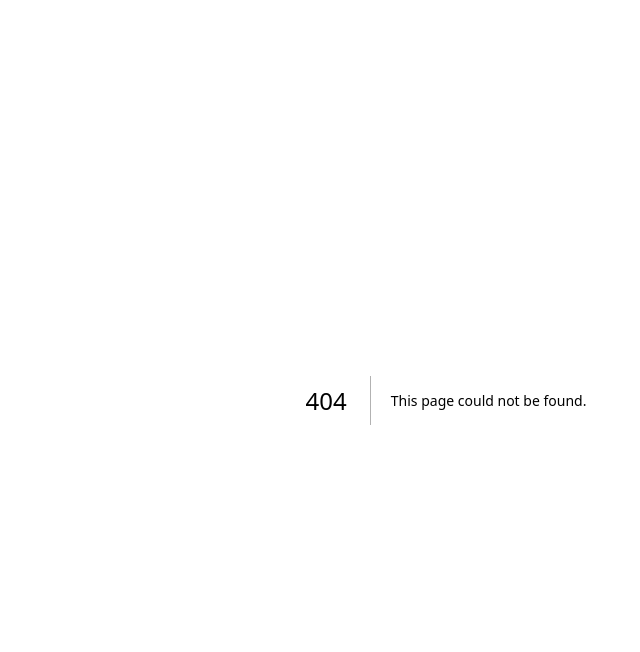
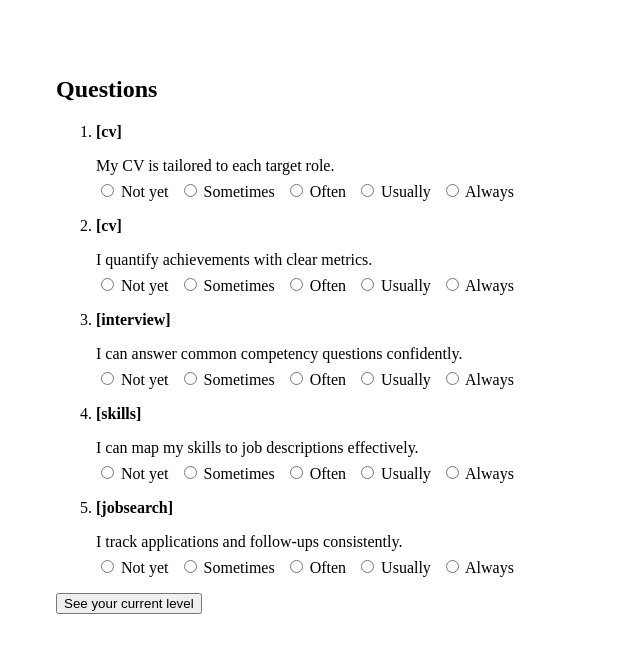
Before and after one commit to an170787-rekonet/rekonet, a Next.js app: page /assessment/questions in a window 1280 px wide. Before the commit this address had no page. Shown: the top 652 px of the page, without its empty margins (194-834 px from the left). Built offline with nearby package versions, Linux system fonts and the light colour scheme; no server answers; the database is empty.

Commit message:
Create page.jsx

```diff
--- /dev/null
+++ b/app/assessment/questions/page.jsx
@@ -0,0 +1,184 @@
+'use client';
+
+import { useEffect, useMemo, useState } from 'react';
+import { useRouter, useSearchParams } from 'next/navigation';
+
+// Small cookie reader (fallback language)
+function getCookie(name) {
+  if (typeof document === 'undefined') return null;
+  const m = document.cookie.match('(^|;)\\s*' + name + '\\s*=\\s*([^;]+)');
+  return m ? decodeURIComponent(m.pop()) : null;
+}
+
+// Demo questions (English)
+const QUESTIONS_EN = [
+  { id: 1, competency_key: 'cv', prompt: 'My CV is tailored to each target role.' },
+  { id: 2, competency_key: 'cv', prompt: 'I quantify achievements with clear metrics.' },
+  { id: 3, competency_key: 'interview', prompt: 'I can answer common competency questions confidently.' },
+  { id: 4, competency_key: 'skills', prompt: 'I can map my skills to job descriptions effectively.' },
+  { id: 5, competency_key: 'jobsearch', prompt: 'I track applications and follow-ups consistently.' },
+];
+
+// Minimal translations (you can add more later)
+// If a translation is missing, the UI still works (just English shown).
+const TRANSLATIONS = {
+  fr: {
+    1: 'Mon CV est adapté à chaque poste visé.',
+    2: 'Je quantifie mes réalisations avec des chiffres clairs.',
+    3: 'Je réponds avec confiance aux questions de compétence les plus courantes.',
+    4: 'Je fais correspondre mes compétences aux offres de manière efficace.',
+    5: 'Je suis mes candidatures et relances de façon régulière.',
+  },
+  ar: {
+    1: 'سيرتي الذاتية مُعدّة لكل وظيفة مستهدفة.',
+    2: 'أُقدّم إنجازاتي بأرقام واضحة.',
+    3: 'أستطيع الإجابة بثقة عن أسئلة الكفاءات الشائعة.',
+    4: 'أطابق مهاراتي مع تفاصيل الوظائف بفعالية.',
+    5: 'أُتابع طلباتي ومواعيد المتابعة باستمرار.',
+  },
+  pt: {
+    1: 'O meu CV é adaptado para cada vaga alvo.',
+    2: 'Quantifico resultados com métricas claras.',
+    3: 'Consigo responder com confiança às perguntas comportamentais comuns.',
+    4: 'Consigo mapear as minhas competências para as ofertas.',
+    5: 'Acompanho candidaturas e follow‑ups de forma consistente.',
+  },
+  so: {
+    1: 'CV‑gaygu wuxuu u habeeysan yahay shaqo kasta oo aan beegsanayo.',
+    2: 'Waxaan muujinayaa guulaha tiro ahaan.',
+    3: 'Waxaan si kalsooni leh uga jawaabaa su’aalaha caadiga ah ee kartida.',
+    4: 'Waxaan si wax ku ool ah ula jaanqaadaa xirfadahayga sharaxaadaha shaqada.',
+    5: 'Waxaan si joogto ah u diiwaangeliyaa codsiyada iyo la‑socodka.',
+  },
+  ur: {
+    1: 'میرا سی وی ہر ہدف شدہ رول کے مطابق ڈھالا ہوا ہے۔',
+    2: 'میں اپنی کامیابیاں واضح نمبروں کے ساتھ ظاہر کرتا/کرتی ہوں۔',
+    3: 'میں عام اہلیتی سوالات کا پُراعتماد جواب دے سکتا/سکتی ہوں۔',
+    4: 'میں اپنی مہارتوں کو ملازمت کی تفصیل سے مؤثر طریقے سے ملاتا/ملاتی ہوں۔',
+    5: 'میں درخواستوں اور فالو اپس کا باقاعدہ ریکارڈ رکھتا/رکھتی ہوں۔',
+  },
+};
+
+export default function QuestionsPage() {
+  const router = useRouter();
+  const sp = useSearchParams();
+  const assessment_id = sp.get('assessment_id') || 'demo';
+  const cookieLang = getCookie('rekonet_read_lang') || 'en';
+  const language = sp.get('language') || cookieLang;
+
+  const [questions, setQuestions] = useState([]);
+  const [answers, setAnswers] = useState({});
+  const [loading, setLoading] = useState(true);
+  const [err, setErr] = useState('');
+
+  // Load from API if available; otherwise use local demo list
+  useEffect(() => {
+    const load = async () => {
+      setLoading(true); setErr('');
+      try {
+        const res = await fetch(`/api/assessment/questions?language=${language}`);
+        if (res.ok) {
+          const json = await res.json();
+          if (json?.questions?.length) {
+            setQuestions(json.questions);
+            return;
+          }
+        }
+        // Fallback: local questions with translations
+        const t = TRANSLATIONS[language] || {};
+        const qs = QUESTIONS_EN.map(q => ({
+          id: q.id,
+          competency_key: q.competency_key,
+          english_prompt: q.prompt,
+          local_prompt: t[q.id] || null,
+        }));
+        setQuestions(qs);
+      } catch (e) {
+        setErr('Loading questions failed, showing demo set.');
+        const t = TRANSLATIONS[language] || {};
+        const qs = QUESTIONS_EN.map(q => ({
+          id: q.id,
+          competency_key: q.competency_key,
+          english_prompt: q.prompt,
+          local_prompt: t[q.id] || null,
+        }));
+        setQuestions(qs);
+      } finally {
+        setLoading(false);
+      }
+    };
+    load();
+  }, [language]);
+
+  const setValue = (qid, val) => setAnswers(prev => ({ ...prev, [qid]: val }));
+
+  const submit = async () => {
+    try {
+      // Try to save answers if API exists; otherwise just continue
+      const payload = {
+        assessment_id,
+        answers: Object.entries(answers).map(([qid, value]) => ({
+          question_id: Number(qid),
+          value: Number(value),
+        })),
+      };
+      if (payload.answers.length) {
+        try {
+          const res = await fetch('/api/assessment/answers', {
+            method: 'POST',
+            headers: { 'Content-Type': 'application/json' },
+            body: JSON.stringify(payload),
+          });
+          await res.json().catch(() => ({}));
+        } catch (_) { /* ok to ignore in demo */ }
+      }
+    } finally {
+      router.push(`/assessment/result?assessment_id=${assessment_id}&language=${language}`);
+    }
+  };
+
+  if (loading) return <main style={{ padding: 24 }}>Loading…</main>;
+  if (err) console.warn(err);
+
+  return (
+    <main style={{ maxWidth: 780, margin: '40px auto', padding: 16 }}>
+      <h2>Questions</h2>
+      <ol>
+        {questions.map((q) => (
+          <li key={q.id} style={{ marginBottom: 16 }}>
+            <p><strong>[{q.competency_key}]</strong></p>
+            <p style={{ margin: '6px 0' }}>{q.english_prompt}</p>
+            {q.local_prompt && (
+              <p style={{ margin: 0, color: '#555' }}><em>{q.local_prompt}</em></p>
+            )}
+
+            <div role="group" aria-label="How true is this for you today?">
+              {[
+                { v: 1, t: 'Not yet' },
+                { v: 2, t: 'Sometimes' },
+                { v: 3, t: 'Often' },
+                { v: 4, t: 'Usually' },
+                { v: 5, t: 'Always' },
+              ].map((o) => (
+                <label key={o.v} style={{ marginRight: 10 }}>
+                  <input
+                    type="radio"
+                    name={`q-${q.id}`}
+                    value={o.v}
+                    checked={String(answers[q.id] || '') === String(o.v)}
+                    onChange={() => setValue(q.id, o.v)}
+                  />{' '}
+                  {o.t}
+                </label>
+              ))}
+            </div>
+          </li>
+        ))}
+      </ol>
+
+      <button onClick={submit}>
+        See your current level
+      </button>
+    </main>
+  );
+}
```
